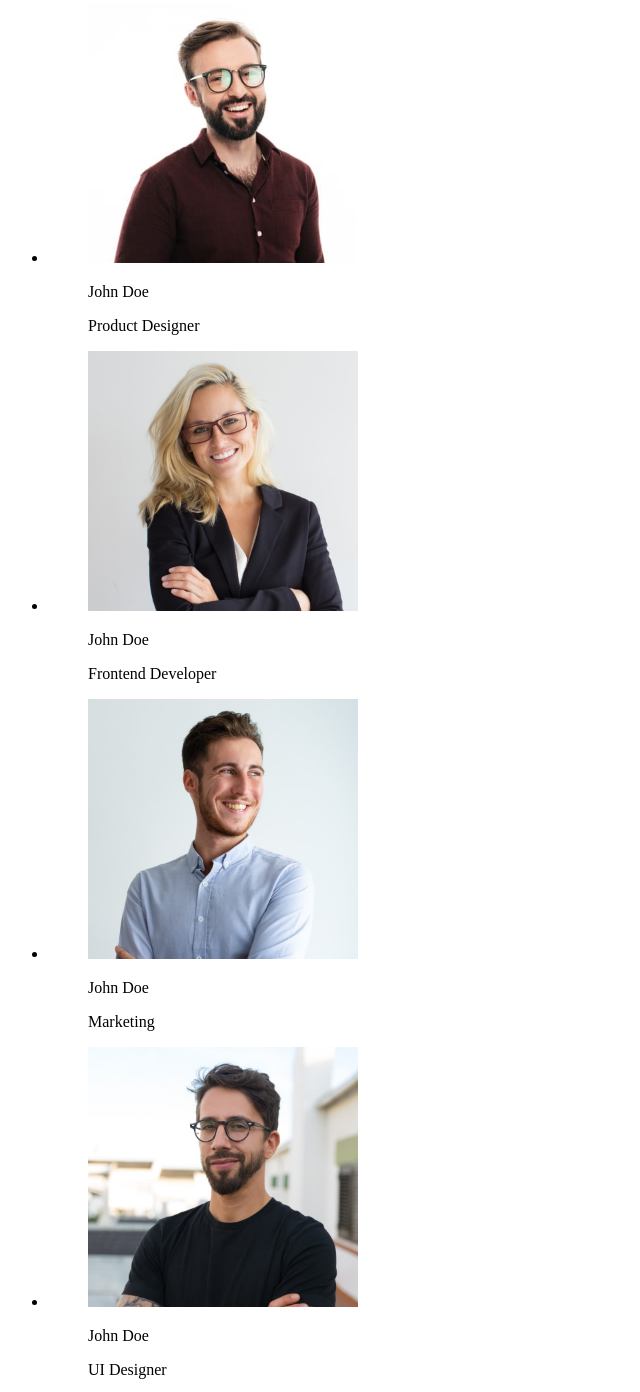
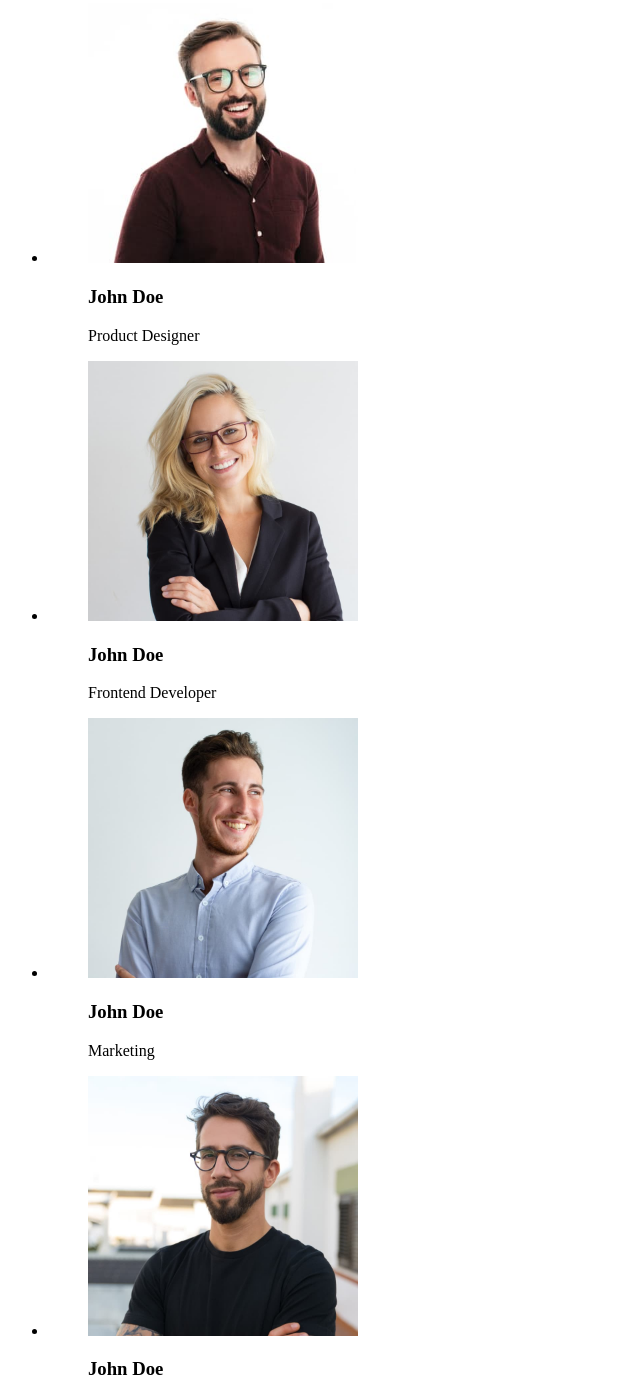
Before and after one commit to TomaszPawelec94/goit-markup-hw-01, a plain HTML site: page index.html in a window 1280 px wide. Shown: the part 1524-2916 px from the top of the page, without its empty margins (0-640 px from the left). Drawn offline with Linux system fonts and the light colour scheme.

Commit message:
Imiona pracowników w h3

```diff
--- a/index.html
+++ b/index.html
@@ -126,7 +126,7 @@
                   width="270"
                 />
                 <figcaption>
-                  <p>John Doe</p>
+                  <h3>John Doe</h3>
                   <p>Product Designer</p>
                 </figcaption>
               </figure>
@@ -140,7 +140,7 @@
                   width="270"
                 />
                 <figcaption>
-                  <p>John Doe</p>
+                  <h3>John Doe</h3>
                   <p>Frontend Developer</p>
                   <p></p>
                 </figcaption>
@@ -155,7 +155,7 @@
                   width="270"
                 />
                 <figcaption>
-                  <p>John Doe</p>
+                  <h3>John Doe</h3>
                   <p>Marketing</p>
                 </figcaption>
               </figure>
@@ -169,7 +169,7 @@
                   width="270"
                 />
                 <figcaption>
-                  <p>John Doe</p>
+                  <h3>John Doe</h3>
                   <p>UI Designer</p>
                 </figcaption>
               </figure>
```
Also changed, not shown: 1 other file.
